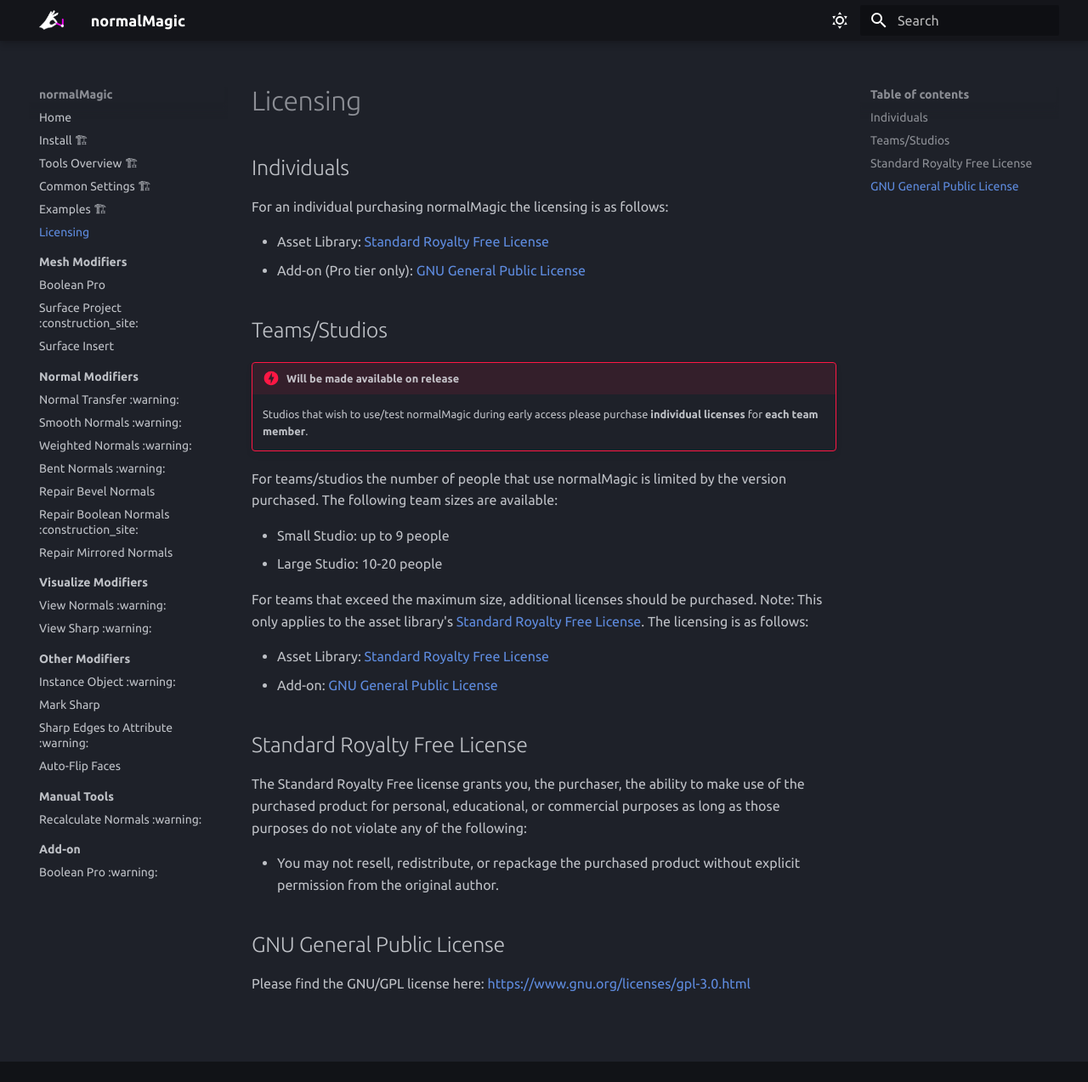
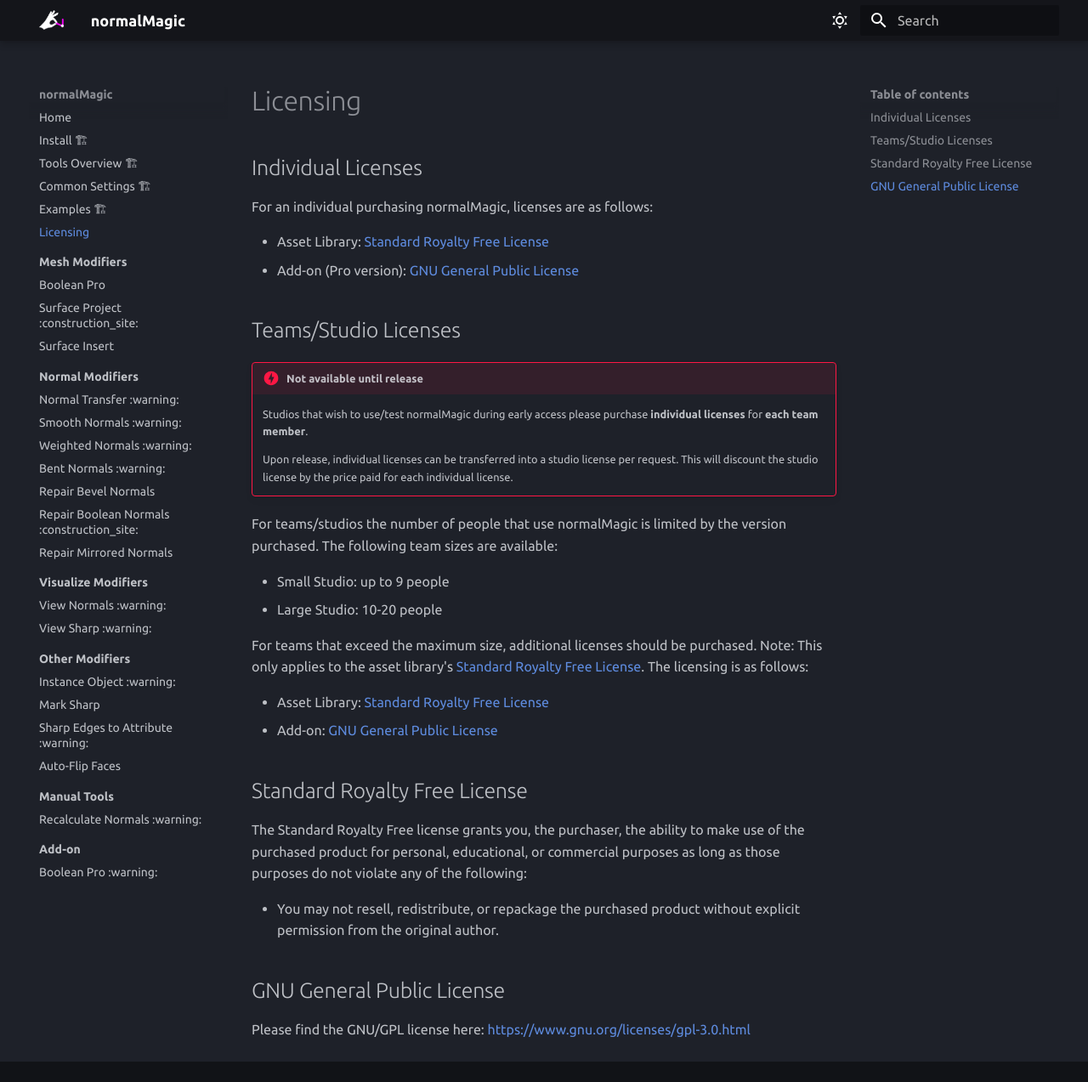
Before and after one commit to SpaghetMeNot/normalmagic, an MkDocs documentation site: the page built from docs/licensing.md, in a window 1280 px wide and 1273 px high. Shown: the whole window at 85% size. Built offline with MkDocs 1.6.1 and Material for MkDocs 9.7.7, drawn with Linux system fonts in a browser that asks for light colours; some web fonts are replaced; the version menu is left out.

Commit message:
Updating licensing

```diff
--- a/docs/licensing.md
+++ b/docs/licensing.md
@@ -1,17 +1,19 @@
 # Licensing
 
-## Individuals
+## Individual Licenses
 
-For an individual purchasing normalMagic the licensing is as follows:
+For an individual purchasing normalMagic, licenses are as follows:
 
 - Asset Library: [Standard Royalty Free License](#standard-royalty-free-license)
-- Add-on (Pro tier only): [GNU General Public License](https://www.gnu.org/licenses/gpl-3.0.html)
+- Add-on (Pro version): [GNU General Public License](https://www.gnu.org/licenses/gpl-3.0.html)
 
 
-## Teams/Studios
+## Teams/Studio Licenses
 
-!!! danger "Will be made available on release"
+!!! danger "Not available until release"
     Studios that wish to use/test normalMagic during early access please purchase **individual licenses** for **each team member**.
+
+    Upon release, individual licenses can be transferred into a studio license per request. This will discount the studio license by the price paid for each individual license.
 
 For teams/studios the number of people that use normalMagic is limited by the version purchased.
 The following team sizes are available:
```
